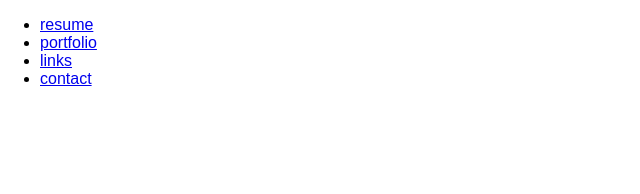
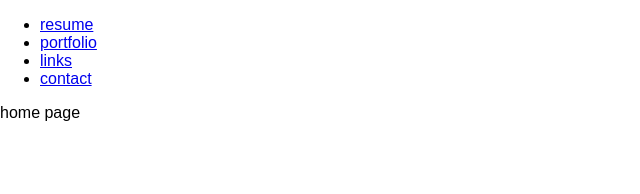
Before and after one commit to evanmcook/modular-friend, a React (Create React App) app: page / in a window 1280 px wide. Shown: the top 194 px of the page, without its empty margins (0-640 px from the left). Built offline with nearby package versions, Linux system fonts and the light colour scheme.

Commit message:
added homepage and home page link in navbar

```diff
--- a/src/App.js
+++ b/src/App.js
@@ -6,6 +6,7 @@ import Resume from './resume/resume';
 import Portfolio from './portfolio/portfolio';
 import Links from './links/links';
 import Contact from './contact/contact';
+import Home from './home/home';
 
 class App extends Component {
   render() {
@@ -14,6 +15,7 @@ class App extends Component {
       <div>
         <Navbar />
         <div id= "content">
+          <Route exact path='/' component={Home}/>
           <Route path='/resume' component={Resume}/>
           <Route path='/portfolio' component={Portfolio}/>
           <Route path='/links' component={Links}/>
--- /dev/null
+++ b/src/home/home.js
@@ -0,0 +1,15 @@
+import React, { Component } from 'react';
+import './home.css';
+
+class Home extends Component {
+  render() {
+    return (
+      <div className="home">
+        <p> home page </p>
+
+      </div>
+    );
+  }
+}
+
+export default Home;
--- a/src/navbar/navbar.css
+++ b/src/navbar/navbar.css
@@ -0,0 +1,3 @@
+.hidden {
+  display: none;
+}
--- a/src/navbar/navbar.js
+++ b/src/navbar/navbar.js
@@ -5,12 +5,17 @@ import './navbar.css';
 class Navbar extends Component {
   render() {
     return (
-      <ul id="links">
-        <li><NavLink activeClassName='active' to="/resume">resume</NavLink></li>
-        <li><NavLink activeClassName='active' to="/portfolio">portfolio</NavLink></li>
-        <li><NavLink activeClassName='active' to="/links">links</NavLink></li>
-        <li><NavLink activeClassName='active' to="/contact">contact</NavLink></li>
+      <div className="navbar">
+        <div className="home-div">
+          <NavLink activeClassName='hidden' exact to="/">Evan Cook</NavLink>
+        </div>
+        <ul id="links">
+          <li><NavLink activeClassName='active' to="/resume">resume</NavLink></li>
+          <li><NavLink activeClassName='active' to="/portfolio">portfolio</NavLink></li>
+          <li><NavLink activeClassName='active' to="/links">links</NavLink></li>
+          <li><NavLink activeClassName='active' to="/contact">contact</NavLink></li>
         </ul>
+      </div>
     );
   }
 }
```
Also changed, not shown: src/home/home.css (added).
